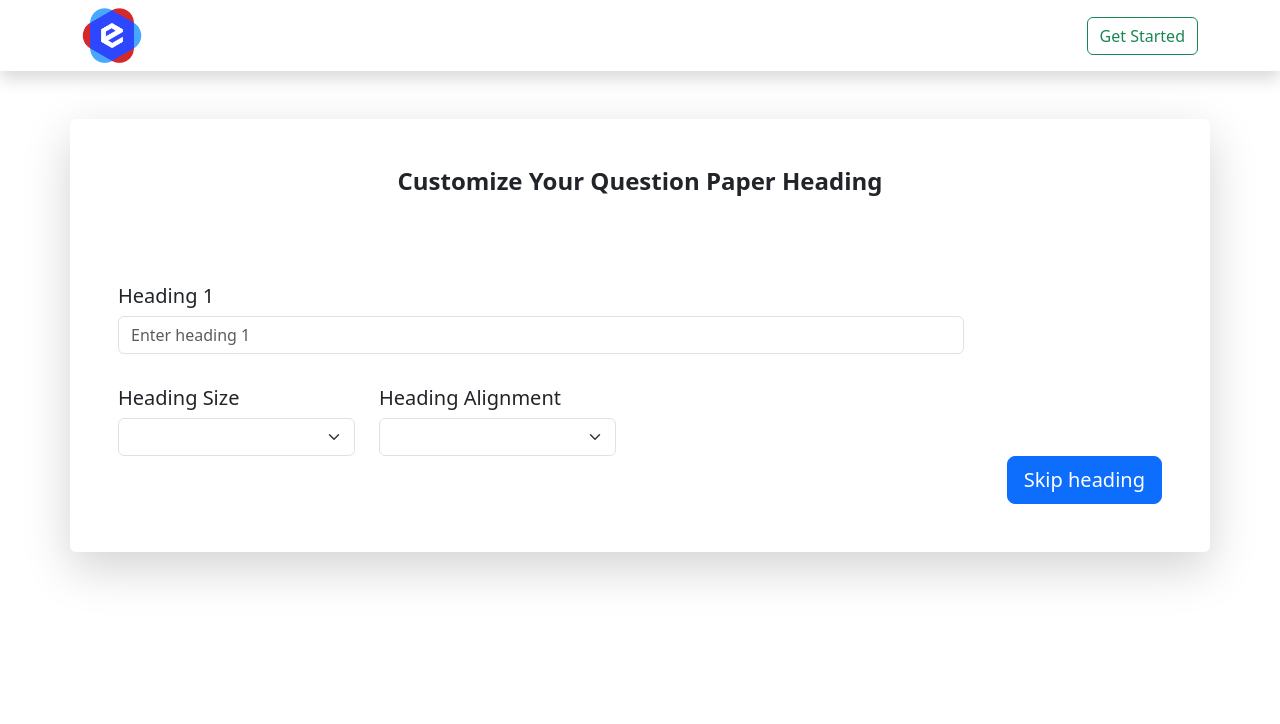
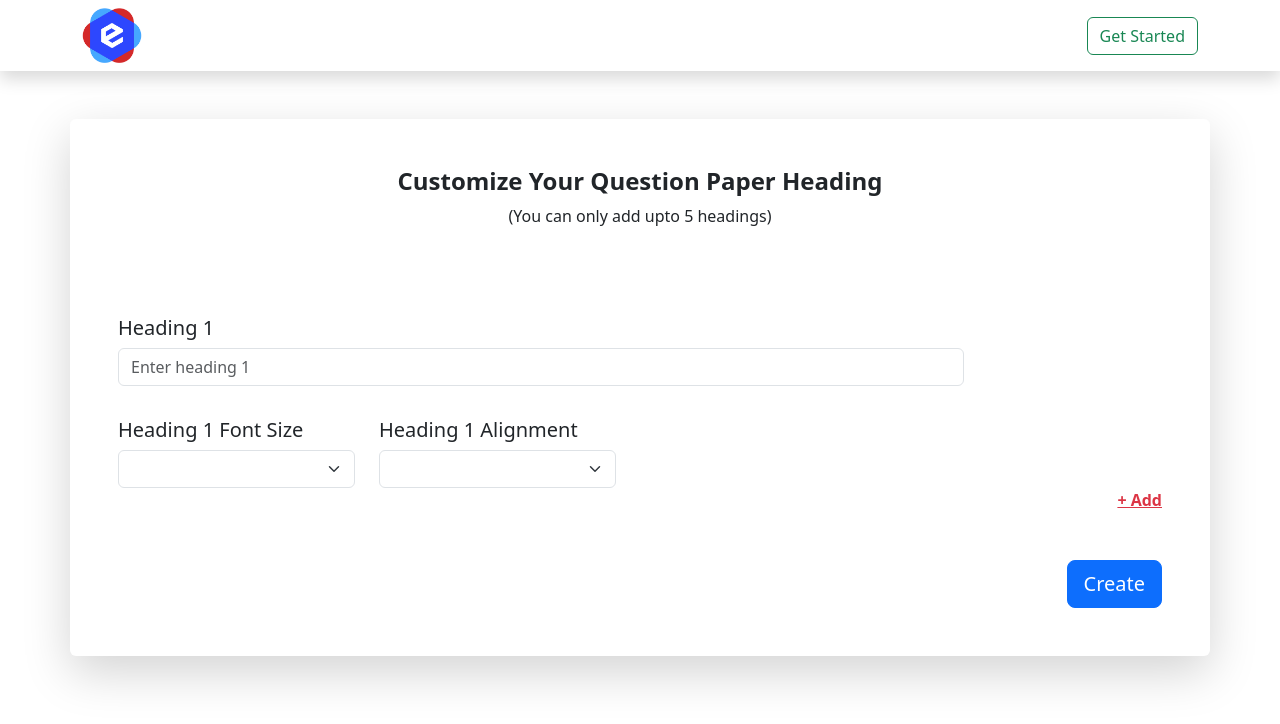
Before and after one commit to dhawankumar484/Examify, an Angular app: page /start/heading in a window 1280 px wide. Shown: the top 724 px of the page. Built offline with nearby package versions, Linux system fonts and the light colour scheme.

Commit message:
added heading dynamic fields and adjusted to pdf

```diff
--- a/angular.json
+++ b/angular.json
@@ -24,7 +24,8 @@
             ],
             "styles": [
               "node_modules/bootstrap/dist/css/bootstrap.min.css",
-              "src/styles.css"
+              "src/styles.css",
+              "node_modules/ngx-toastr/toastr.css"
             ],
             "scripts": []
           },
@@ -92,7 +93,8 @@
             ],
             "styles": [
               "node_modules/bootstrap/dist/css/bootstrap.min.css",
-              "src/styles.css"
+              "src/styles.css",
+              "node_modules/ngx-toastr/toastr.css"
             ],
             "scripts": []
           }
--- a/package.json
+++ b/package.json
@@ -18,9 +18,10 @@
     "@angular/platform-browser": "^14.2.0",
     "@angular/platform-browser-dynamic": "^14.2.0",
     "@angular/router": "^14.2.0",
+    "angular-toastr": "^2.1.1",
     "bootstrap": "^5.3.6",
     "jspdf": "^3.0.1",
-    "ngx-toastr": "^19.0.0",
+    "ngx-toastr": "^18.0.0",
     "rxjs": "~7.5.0",
     "tslib": "^2.3.0",
     "zone.js": "~0.11.4"
--- a/src/app/app.module.ts
+++ b/src/app/app.module.ts
@@ -9,7 +9,6 @@ import { CreateQuestionsComponent } from './create-questions/create-questions.co
 import { HeaderComponent } from './header/header.component';
 import { FinalizePdfComponent } from './create-questions/finalize-pdf/finalize-pdf.component';
 import { HeadingComponent } from './create-questions/heading/heading.component';
-
 @NgModule({
   declarations: [
     AppComponent,
--- a/src/app/create-questions/finalize-pdf/finalize-pdf.component.ts
+++ b/src/app/create-questions/finalize-pdf/finalize-pdf.component.ts
@@ -10,6 +10,7 @@ import jsPDF from 'jspdf';
 export class FinalizePdfComponent implements OnInit {
 
   questions:any = [];
+  headings:any[] = [];
 
   constructor() { }
 
@@ -17,9 +18,12 @@ export class FinalizePdfComponent implements OnInit {
     let localValue = localStorage.getItem('examifyQuestions');
     this.questions = JSON.parse(localValue ? localValue : "[]");
 
+    let localValue2 = localStorage.getItem('examifyHeadings');
+    this.headings = JSON.parse(localValue2 ? localValue2 : "[]")
+
+    console.log("headingssss", this.headings);
+
   }
-
-  headings:any[]=[ {heading : "Hello World", fontSize:20, align: 'center', }, {heading : "Hello qwertyuioplkjhgfdsazxcvbnm", fontSize:30, align: 'left'}]
   loadPDFButton:boolean = false;
   createCustomPDF(isEmail?: boolean) {
     this.loadPDFButton = true;
@@ -34,19 +38,24 @@ export class FinalizePdfComponent implements OnInit {
     const pageWidth = pdf.internal.pageSize.width || pdf.internal.pageSize.getWidth();
     console.log("err", pageHeight)
     pdf.setFont("Symbol");
-    let startHeight = 20;
+    let startHeight = 0;
     this.headings.forEach(element => {
+      startHeight += 20;
       pdf.setFontSize(element.fontSize);
       pdf.setFont(undefined, 'bold');
       if(element.align == 'center'){
-        pdf.text(element.heading, pageWidth / 2, startHeight, 'center')
+        pdf.text(element.title, pageWidth / 2, startHeight, 'center')
+      }
+      else if(element.align == 'right'){
+        const textWidth = pdf.getTextWidth(element.title);
+        pdf.text(element.title, pageWidth - 20, startHeight, 'right')
       }
       else{
-        pdf.text(element.heading, 20, startHeight, 'left')
+        pdf.text(element.title, 20, startHeight, 'left')
       }
-      startHeight+=20;
     })
 
+    startHeight+=15;
 
     pdf.setLineWidth(1.5);
     pdf.line(15, startHeight, pageWidth-15, startHeight);
--- a/src/app/create-questions/heading/heading.component.html
+++ b/src/app/create-questions/heading/heading.component.html
@@ -1,17 +1,22 @@
 <section class="container max-w-4xl bg-white shadow-lg rounded px-5 my-5 pb-5">
     <div class="py-5">
-        <h4 class="text-2xl fw-bold mb-4 text-center">Customize Your Question Paper Heading</h4>
+        <h4 class="text-2xl fw-bold mb-2 text-center">Customize Your Question Paper Heading</h4>
+        <p class="text-2xl  mb-4 text-grey text-center">(You can only add upto 5 headings)</p>
     </div>
 
     <div class="row" *ngFor="let heading of headings; index as i">
         <div class="col-12 row">
+            <div *ngIf="i>0 || headings.length>1" (click)="deleteHeading(i)" class="col-lg-12 text-end text-danger h-20 bg-transparent mx-2 px-2 cursor-pointer">
+                <u>Delete</u>
+            </div>
             <div class="col-12 col-md-10">
                 <h5 class="text-2xl mt-3">Heading {{i+1}}</h5>
                 <input type="text" [(ngModel)]="heading.title" class="form-control" [placeholder]="'Enter heading ' + (i+1)">
             </div>
             <div class="col-6 col-md-3 mt-3">
-                <h5 class="text-2xl mt-3">Heading Size</h5>
-                <select class="form-select" aria-label="Default select example" [(ngModel)]="heading.fontSize">
+                <h5 class="text-2xl mt-3">Heading {{i+1}} Font Size</h5>
+                <select class="form-select" aria-label="Default select example" [(ngModel)]="heading.fontSize" placeholder="Select Font Size">
+                    <option value="16" selected>16</option>
                     <option value="18">18</option>
                     <option value="20">20</option>
                     <option value="22">22</option>
@@ -19,17 +24,21 @@
                 </select>
             </div>
             <div class="col-6 col-md-3 mt-3">
-                <h5 class="text-2xl mt-3">Heading Alignment</h5>
-                <select class="form-select" aria-label="Default select example" [(ngModel)]="heading.align">
-                    <option value="left">Left</option>
+                <h5 class="text-2xl mt-3">Heading {{i+1}} Alignment</h5>
+                <select class="form-select" aria-label="Default select example" [(ngModel)]="heading.align" placeholder="Select Alignment">
+                    <option value="left" selected>Left</option>
                     <option value="center">Center</option>
                     <option value="right">Right</option>
                 </select>
             </div>
         </div>
+        <hr class="mt-5 mb-3" *ngIf="i<headings.length-1">
+    </div>
+    <div *ngIf="headings.length<5" class="col-lg-12 text-danger text-end fw-bold bg-transparent p-0">
+        <u (click)="addHeading()" class="cursor-pointer">+ Add</u>
     </div>
 
-    <div class="text-end">
-        <button type="button" class="btn btn-primary btn-lg" [routerLink]="['/start/heading/finalize']"> Skip heading</button>
+    <div class="text-end mt-5">
+        <button type="button" class="btn btn-primary btn-lg" (click)="routeToPdf()">Create</button>
     </div>
 </section>
--- a/src/app/create-questions/heading/heading.component.ts
+++ b/src/app/create-questions/heading/heading.component.ts
@@ -11,9 +11,26 @@ export class HeadingComponent implements OnInit {
 
   headings:any[] = [{title:'', fontSize:null, align:null}]
 
-  constructor() { }
+  constructor(private router : Router) { }
 
   ngOnInit(): void {
   }
 
+  addHeading(){
+    if(this.headings.length<5){
+      this.headings.push({title:'', fontSize:null, align:null});
+    }
+    else{
+    }
+  }
+
+  deleteHeading(index:any){
+    this.headings.splice(index, 1)
+  }
+
+  routeToPdf(){
+    localStorage.setItem("examifyHeadings", JSON.stringify(this.headings));
+    this.router.navigate(["/start/heading/finalize"]);
+  }
+
 }
```
Also changed, not shown: 1 other file (tests, documents, lock files or other folders).
